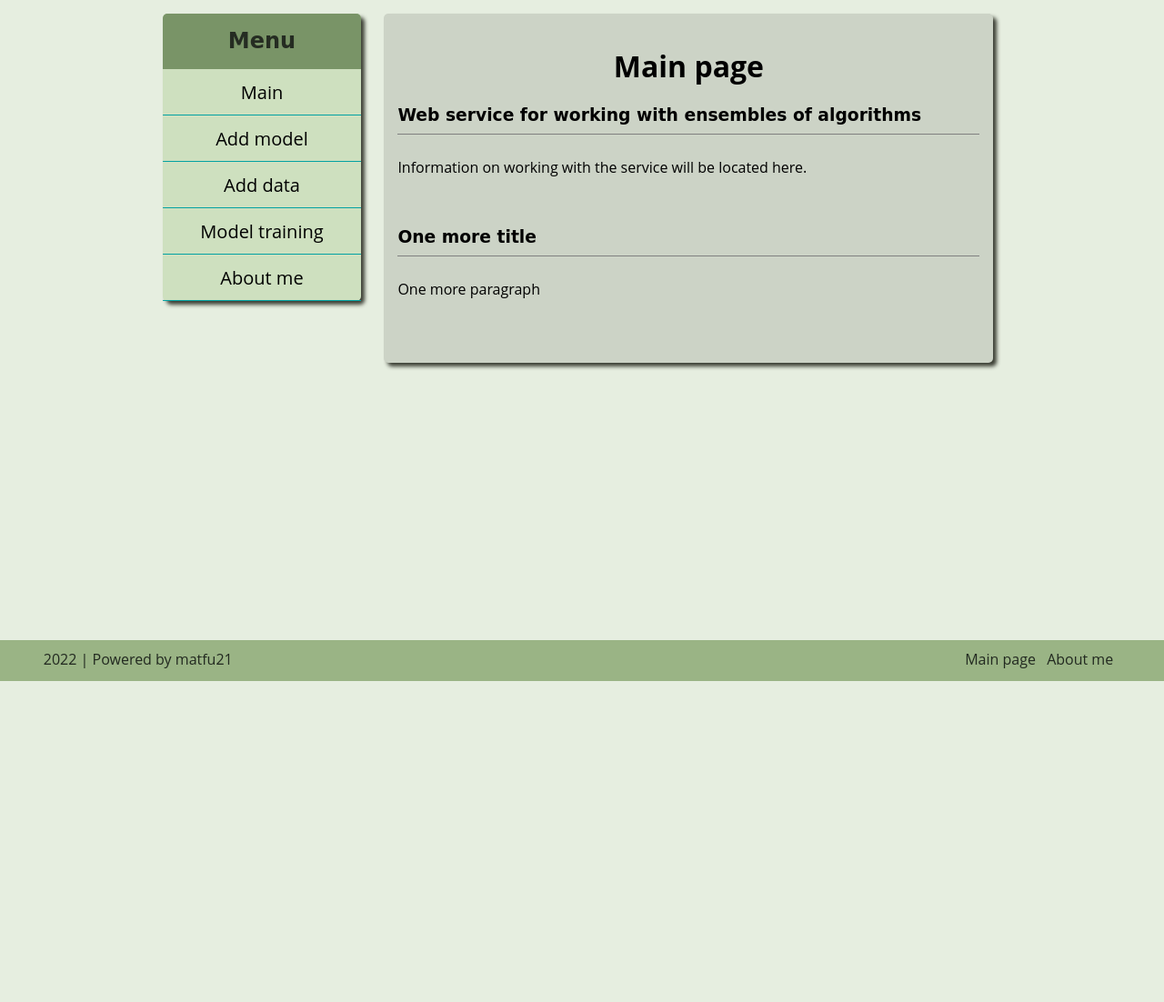
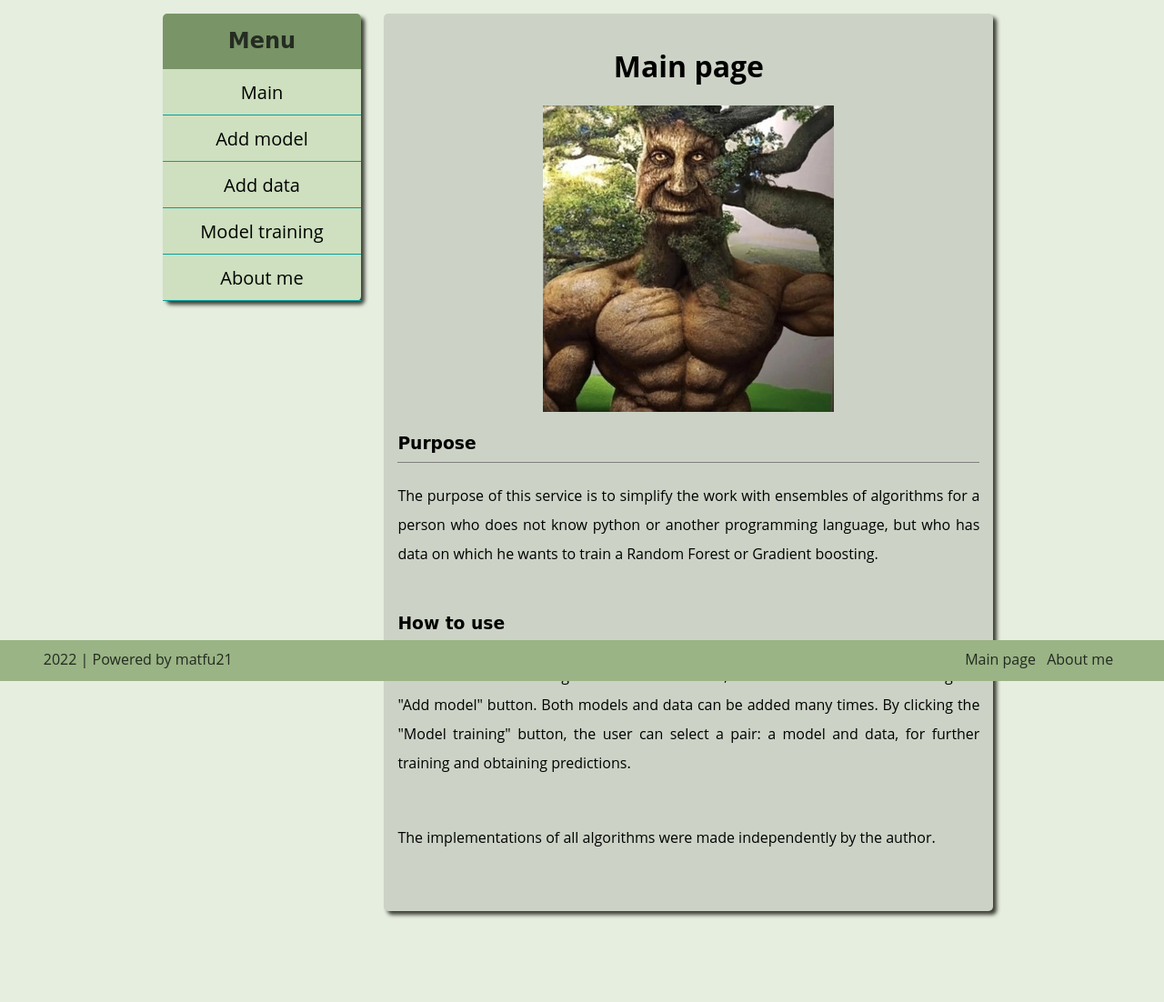
Before and after one commit to matfu-pixel/Task-03, a Flask app: page / in a window 1280 px wide. Shown: the part 51-1153 px from the top of the page at 91% size. Before the commit the page ends 800 px from the top, so only its background shows below. Run offline with Flask 2, Linux system fonts and the light colour scheme.

Commit message:
add index.html content

```diff
--- a/src/app/static/css/style.css
+++ b/src/app/static/css/style.css
@@ -76,6 +76,7 @@ nav a:hover {
     padding: 15px;
     width: 50%;
     margin: 15px 2%;
+    margin-bottom: 100px;
     box-shadow: 4px 4px 4px #3C3F35;
     border-radius: 5px;
 }
--- a/src/app/templates/index.html
+++ b/src/app/templates/index.html
@@ -2,10 +2,11 @@
 
 {% block title %}Main page{% endblock %}
 {% block content %}
-    <h3>Web service for working with ensembles of algorithms</h3>
-    <p>Information on working with the service will be located here.</p>
-
-    <h3>One more title</h3>
-    <p>One more paragraph</p>
+    <center><img src="{{ url_for('static', filename='images/strong_tree.jpg') }}" width=50%></center>
+    <h3>Purpose</h3>
+    <p>The purpose of this service is to simplify the work with ensembles of algorithms for a person who does not know python or another programming language, but who has data on which he wants to train a Random Forest or Gradient boosting.</p>
+    <h3>How to use</h3>
+    <p>Data can be added using the "Add data" button, and models can be added using the "Add model" button. Both models and data can be added many times. By clicking the "Model training" button, the user can select a pair: a model and data, for further training and obtaining predictions.</p>
+    <p>The implementations of all algorithms were made independently by the author.</p>
 
 {% endblock %}
```
Also changed, not shown: src/app/static/images/strong_tree.jpg (added).
